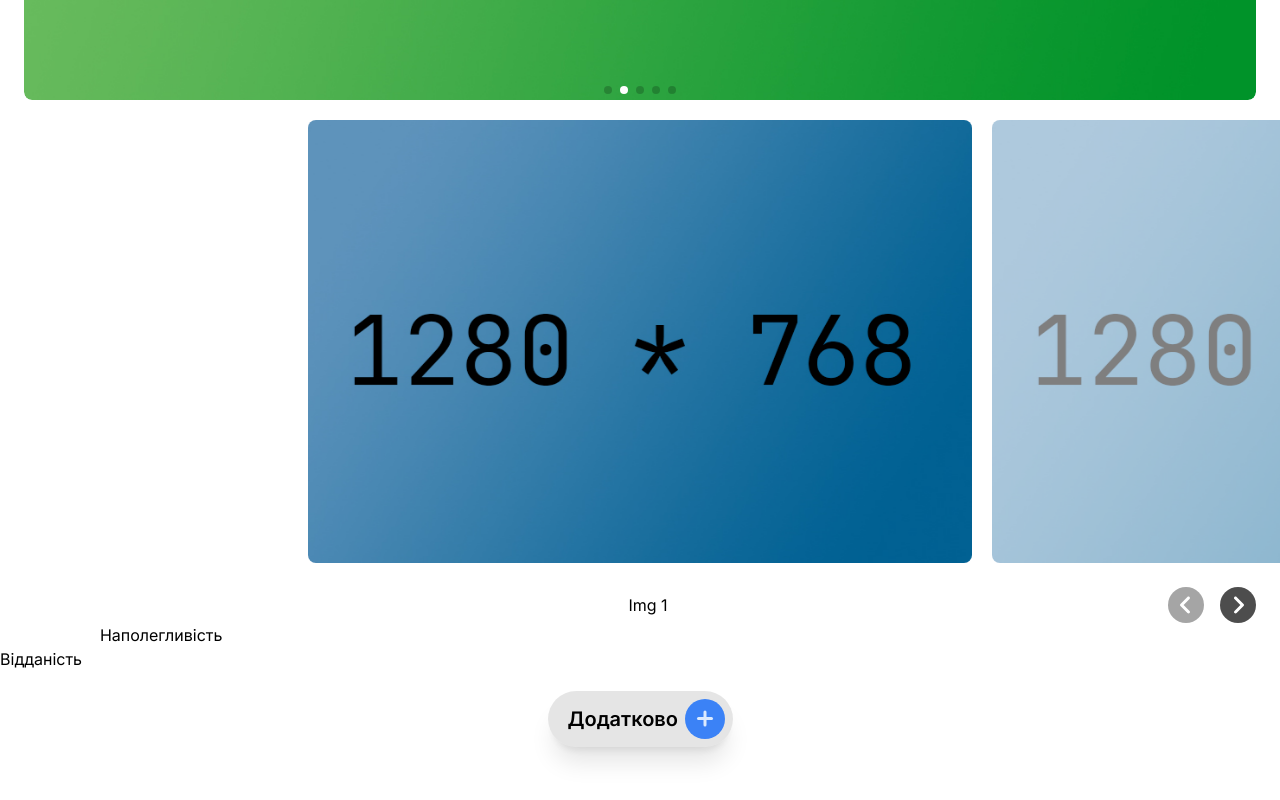
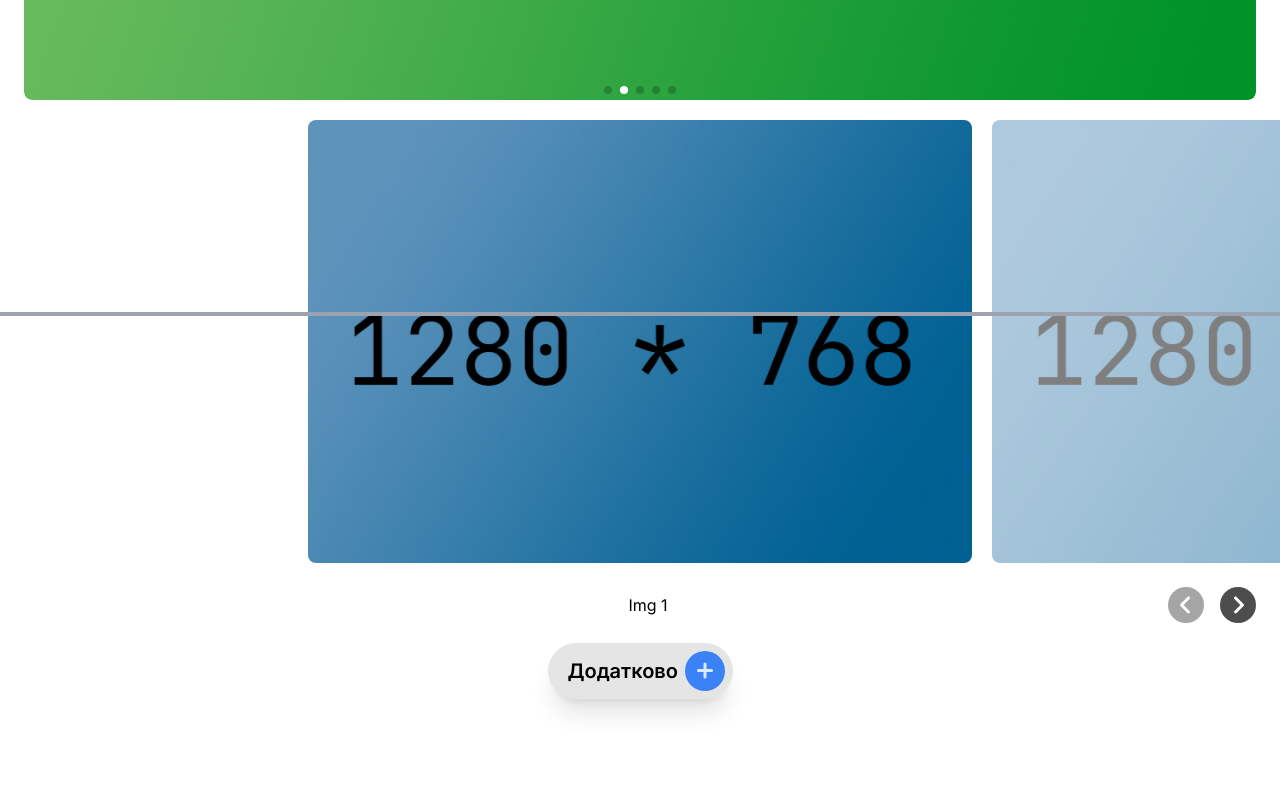
Before and after one commit to bodik87/landing-var-1, a Next.js app: page / in a window 1280 px wide. Shown: the part 484-1284 px from the top of the page. Built offline with nearby package versions, Linux system fonts and the light colour scheme.

Commit message:
Progress

```diff
--- a/app/globals.css
+++ b/app/globals.css
@@ -12,7 +12,7 @@
     @apply font-medium text-3xl;
   }
   h2 {
-    @apply font-medium text-2xl;
+    @apply font-semibold text-xl;
   }
   h3 {
     @apply font-medium;
--- a/app/layout.tsx
+++ b/app/layout.tsx
@@ -1,8 +1,9 @@
 import './globals.css'
 import type { Metadata } from 'next'
 import { Inter } from 'next/font/google'
-import ButtonUp from '@/components/ButtonUp';
-import Hydration from '@/components/Hydration';
+import ButtonUp from '@/components/ui/ButtonUp';
+import Hydration from '@/components/ui/Hydration';
+import ProgressScroll from '@/components/ui/ProgressScroll';
 import Footer from '@/components/Footer';
 import Header from '@/components/Header';
 
@@ -23,6 +24,7 @@ export default function RootLayout({
       <body className={`${inter.className} flex flex-col min-h-screen`}>
         <Hydration>
           <ButtonUp />
+          <ProgressScroll />
           <Header />
           <main>
             {children}
--- a/app/page.tsx
+++ b/app/page.tsx
@@ -1,7 +1,6 @@
 import Section from "@/components/Section";
 import { Carousel_full } from "@/components/carousels/Carousel_full";
 import { Carousel_half } from "@/components/carousels/Carousel_half";
-import Promo from "@/components/pages/Promo";
 import { mainSliderSlides, secondarySliderSlides } from "@/data";
 
 export default function Home() {
@@ -9,7 +8,6 @@ export default function Home() {
     <>
       <Carousel_full slides={mainSliderSlides} />
       <Carousel_half slides={secondarySliderSlides} />
-      <Promo />
       <Section>Hellp</Section>
 
       <div className="min-h-screen"></div>
--- a/components/Section.tsx
+++ b/components/Section.tsx
@@ -1,7 +1,7 @@
 "use client"
 import { useEffect, useRef, useState } from "react";
 import { AnimatePresence, cubicBezier, motion, useInView } from "framer-motion";
-import Modal from "./Modal";
+import Modal from "./ui/Modal";
 
 const easing = cubicBezier(0.35, 0.17, 0.3, 1);
 
--- a/components/pages/Promo.tsx
+++ /dev/null
@@ -1,69 +0,0 @@
-"use client"
-import React from 'react'
-import { motion, useScroll, useSpring, useTransform } from "framer-motion";
-
-export const variants = {
- hidden: { opacity: 0, y: "100%" },
- visible: { opacity: 1, y: 0 },
-};
-
-const Promo = () => {
- const { scrollY } = useScroll();
- const moveRight = useTransform(scrollY, [0, 100], [0, 100], {
-  clamp: false,
- });
- const moveLeft = useTransform(scrollY, [0, 100], [100, 0], { clamp: false });
-
- const springLeft = useSpring(moveLeft, {
-  stiffness: 100,
-  damping: 30,
- });
-
- const springRight = useSpring(moveRight, {
-  stiffness: 100,
-  damping: 30,
- });
-
- return (
-  <div className="overflow-hidden">
-   <motion.div
-    style={{ translateX: springLeft }}
-   >
-    <motion.div
-     initial={"hidden"}
-     animate={"visible"}
-     variants={variants}
-     transition={{
-      delay: 0.5,
-      duration: 0.5,
-      type: "tween",
-     }}
-    >
-     Наполегливість
-    </motion.div>
-   </motion.div>
-
-
-
-   <motion.div
-    style={{ translateX: springRight }}
-    className="overflow-hidden"
-   >
-    <motion.div
-     initial={"hidden"}
-     animate={"visible"}
-     variants={variants}
-     transition={{
-      delay: 0.8,
-      duration: 0.5,
-      type: "tween",
-     }}
-    >
-     Відданість
-    </motion.div>
-   </motion.div>
-  </div>
- )
-}
-
-export default Promo
--- a/components/ButtonUp.tsx
+++ b/components/ui/ButtonUp.tsx
@@ -29,7 +29,7 @@ export default function ButtonUp() {
             animate={{ y: 0, opacity: 1 }}
             exit={{ y: 20, opacity: 0 }}
             transition={{ type: "spring", stiffness: 260, damping: 20 }}
-            className="w-12 h-12 fixed bottom-4 right-4 z-10 flex items-center justify-center bg-white/50 border-2 border-gray-300/50 rounded-full backdrop-blur-md"
+            className="w-12 h-12 fixed bottom-4 right-4 z-10 flex items-center justify-center bg-white/10 border-2 border-gray-300/50 rounded-full backdrop-blur-md"
             onClick={scrollToTop}
           >
             <UpArrowIcon />
--- /dev/null
+++ b/components/ui/ProgressScroll.tsx
@@ -0,0 +1,19 @@
+"use client"
+import { motion, useScroll, useSpring } from 'framer-motion'
+import React from 'react'
+
+const ProgressScroll = () => {
+ const { scrollYProgress } = useScroll()
+
+ const scaleX = useSpring(scrollYProgress, {
+  stiffness: 100,
+  damping: 30,
+  restDelta: 0.001
+ });
+
+ return (
+  <motion.div className="fixed bottom-0 left-0 h-1 w-full origin-left bg-gray-400 z-40" style={{ scaleX }} />
+ )
+}
+
+export default ProgressScroll
```
Also changed, not shown: components/ui/Hydration.tsx (renamed from components/Hydration.tsx), components/ui/Modal.tsx (renamed from components/Modal.tsx).
